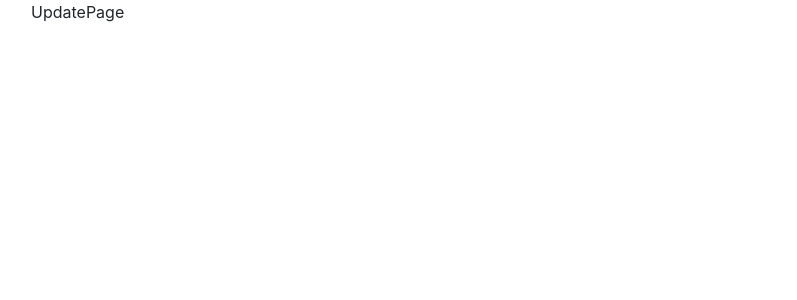
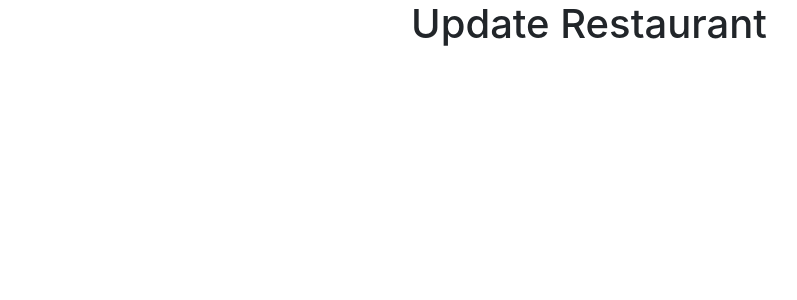
Before and after one commit to louiskwt/yelp_clone, a React (Vite) app in the folder client/: page /restaurants/1/update in a window 1280 px wide. Shown: the top 300 px of the page, without its empty margins (51-848 px from the left). Built offline with nearby package versions, Linux system fonts and the light colour scheme.

Commit message:
set up update page route and basic page layout

```diff
--- a/client/src/components/RestaurantList.jsx
+++ b/client/src/components/RestaurantList.jsx
@@ -1,9 +1,14 @@
 import React, { useContext, useEffect } from 'react'
 import RestaurantFinder from '../apis/RestaurantFinder'
 import { RestaurantsContext } from '../context/RestaurantsContext';
+import { useNavigate } from "react-router-dom";
 
 const RestaurantList = () => {
+  // State and functions from Context
   const { restaurants, setRestaurants } = useContext(RestaurantsContext);
+
+  // set up useHistory for routing
+  let navigate = useNavigate()
 
   useEffect(() => {
     async function fetchData() {
@@ -31,6 +36,10 @@ const RestaurantList = () => {
     }
   }
 
+  const handleUpdate = (id) => {
+    navigate(`/restaurants/${id}/update`);
+  }
+
   return (
     <div className='list-group p-3'>
         <table className="table">
@@ -52,7 +61,7 @@ const RestaurantList = () => {
                       <td>{restaurant.location}</td>
                       <td>{"$".repeat(restaurant.price_range)}</td>
                       <td>Rating</td>
-                      <td><button className='btn btn-warning'>Edit</button></td>
+                    <td><button className='btn btn-warning' onClick={() => handleUpdate(restaurant.id)}>Edit</button></td>
                       <td><button className='btn btn-danger' onClick={()=> handleDelete(restaurant.id)}>Delete</button></td>
                     </tr>
                 )
--- /dev/null
+++ b/client/src/components/UpdateRestaurant.jsx
@@ -0,0 +1,14 @@
+import React from 'react'
+import { useParams } from 'react-router-dom';
+
+const UpdateRestaurant = (props) => {
+    const { id } = useParams();
+    // console.log(id);
+  return (
+    <div>
+
+    </div>
+  )
+}
+
+export default UpdateRestaurant
--- a/client/src/routes/UpdatePage.jsx
+++ b/client/src/routes/UpdatePage.jsx
@@ -1,8 +1,12 @@
 import React from 'react'
+import UpdateRestaurant from '../components/UpdateRestaurant'
 
 const UpdatePage = () => {
   return (
-    <div>UpdatePage</div>
+    <div>
+      <h1 className="text-center">Update Restaurant</h1>
+      <UpdateRestaurant />
+    </div>
   )
 }
 
```
